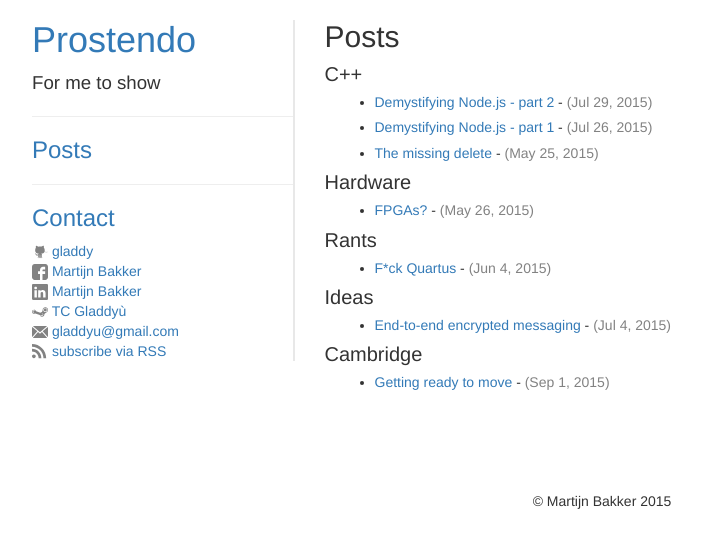
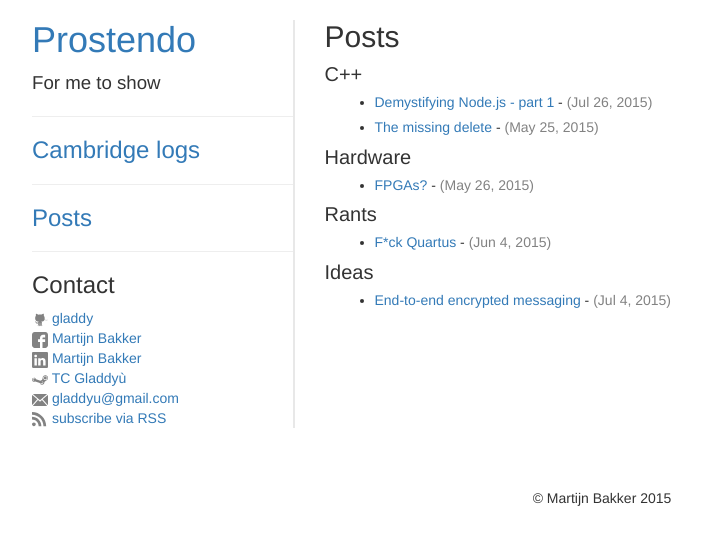
Before and after one commit to Gladdy/gladdy.github.io, a Jekyll site: the page built from posts.md, in a window 1280 px wide. Shown: the top 548 px of the page, without its empty margins (38-740 px from the left). Built offline with Jekyll 4.4.1, drawn with Linux system fonts in a browser that asks for light colours.

Commit message:
first cambridge log

```diff
--- a/_config.yml
+++ b/_config.yml
@@ -21,3 +21,6 @@ collections:
   projects:
     output: true
     permalink: /projects/:path/
+  logs:
+    output: true
+    permalink: /logs/:path/
--- a/_includes/footer.html
+++ /dev/null
@@ -1,3 +0,0 @@
-<footer class="site-footer" style="text-align:center;">
-© Martijn Bakker 2015
-</footer>
--- a/_includes/header.html
+++ b/_includes/header.html
@@ -5,24 +5,21 @@
     <p class="text">{{ site.description }} </p>
   </div>
 
-<!--   <div>
+  <!--<div><hr><h3><a href="/projects/">Projects</a></h3></div> -->
+
+  <div>
     <hr>
-    <h3><a href="/projects/">Projects</a></h3>
-  </div> -->
-
+    <h3><a href="/logs">Cambridge logs</a></h3>
+  </div>
 
   <div>
     <hr>
     <h3><a href="/posts">Posts</a></h3>
-
-<!--     {% for category in site.categories %}
-      <h5 style="text-transform:capitalize;">{{ category | first }}</h5>
-    {% endfor %} -->
   </div>
 
   <div>
     <hr>
-    <h3><a href="/contact/">Contact</a></h3>
+    <h3>Contact</h3>
     {% include social.html %}
   </div>
 
--- a/_posts/2015-05-29-NodeDemystified-pt2.md
+++ /dev/null
@@ -1,6 +0,0 @@
----
-layout: post
-title:  "Demystifying Node.js - part 2"
-date:   2015-07-29 23:14:58
-category: C++
----
--- a/_posts/2015-09-01-cambridge.md
+++ /dev/null
@@ -1,8 +0,0 @@
----
-layout: post
-title:  "Getting ready to move"
-date:   2015-09-01
-category: Cambridge
----
-
-## Wohoo
```
Also changed, not shown: _logs/2015-09-01-cambridge.md (added, +15 -0 lines), _posts/2015-05-26-Synthesis.md (+14 -14 lines), contact.md (deleted, +0 -7 lines), logs.md (added, +19 -0 lines).
